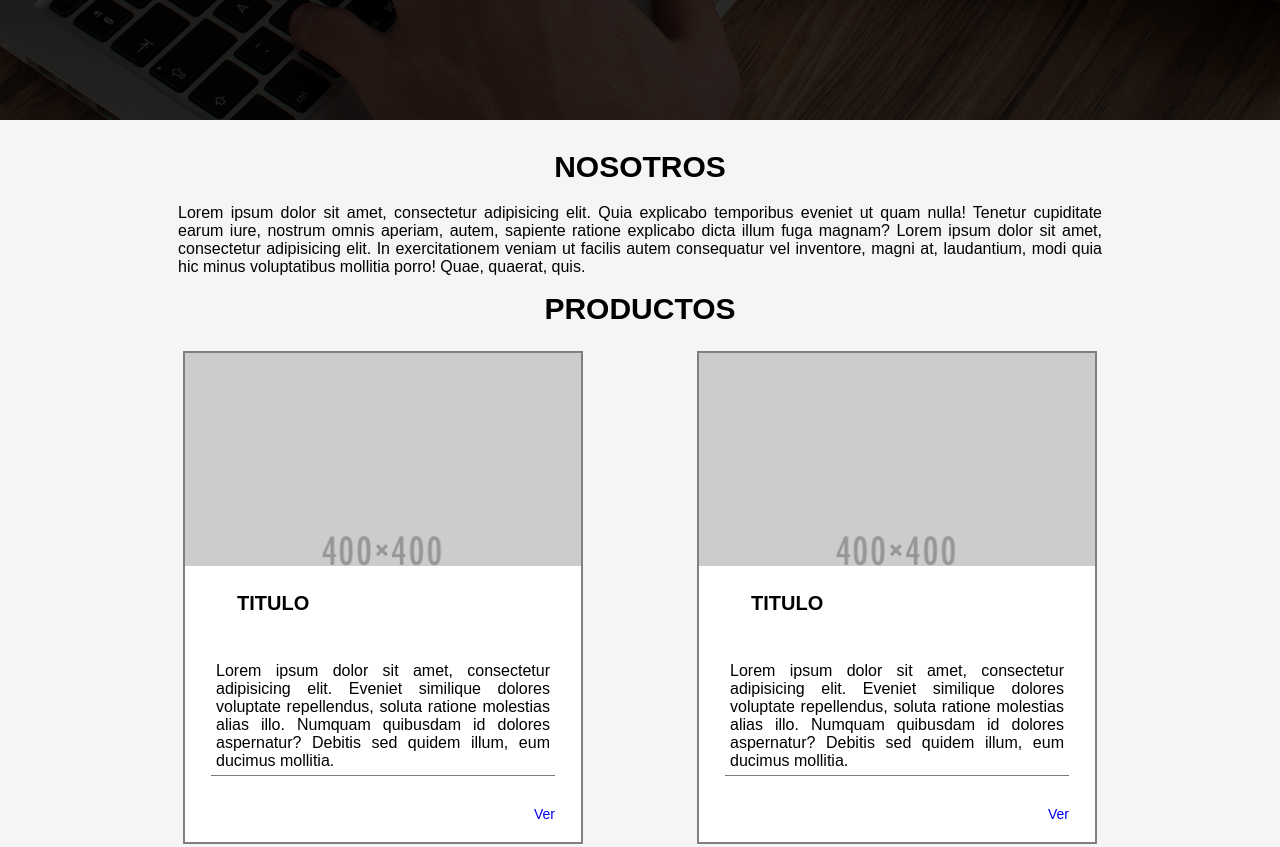
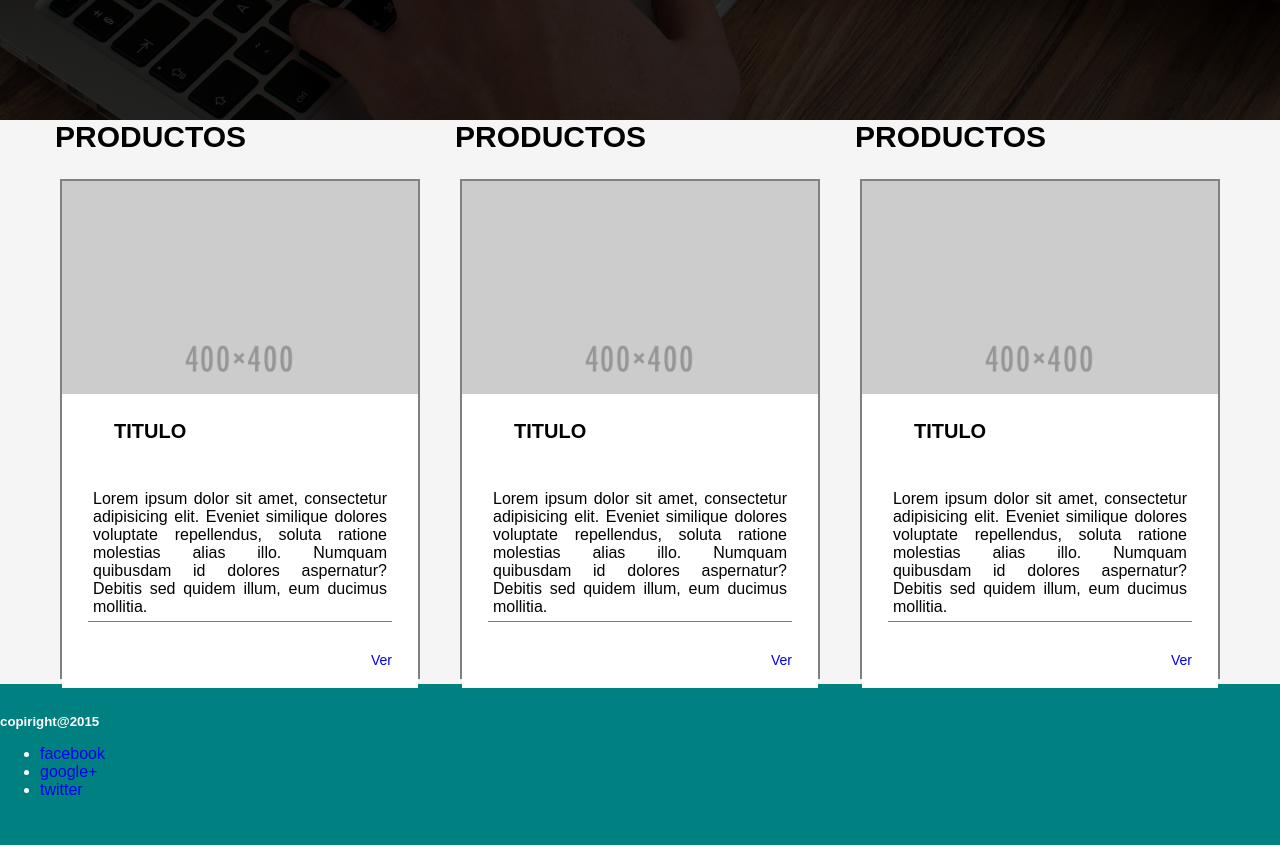
Before and after one commit to ljcampos/web-templates, a website: page index.html in a window 1280 px wide. Shown: the part 680-1527 px from the top of the page. Drawn offline with Linux system fonts and the light colour scheme.

Commit message:
Add section responsive

```diff
--- a/index.html
+++ b/index.html
@@ -26,19 +26,15 @@
 			lorem</h5>
 		</div>
 	</header>
-	<article>
-		<section>
+	<article class='grupo'>
+		<!-- <section class='caja'>
 			<h4 class='section-title'>Nosotros</h4>
 			<p class='section-content'>Lorem ipsum dolor sit amet, consectetur adipisicing elit. Quia explicabo temporibus eveniet ut quam nulla! Tenetur cupiditate earum iure, nostrum omnis aperiam, autem, sapiente ratione explicabo dicta illum fuga magnam?
 			Lorem ipsum dolor sit amet, consectetur adipisicing elit. In exercitationem veniam ut facilis autem consequatur vel inventore, magni at, laudantium, modi quia hic minus voluptatibus mollitia porro! Quae, quaerat, quis.</p>
 		</section>
-		<section>
+		<section class='caja'>
 			<h4 class='section-title'>Productos</h4>
 			<div class='section-content'>
-				<!-- <ul>
-					<li>Producto1</li>
-					<li>Producto 2</li>
-				</ul> -->
 				<div class='img-container'>
 					<div class='img-header'>
 						<img src="img/400x400.png" alt="...">
@@ -73,7 +69,52 @@
 			<div class='section-footer'>
 				<span><a href="#">ver todos</a></span>
 			</div>
-		</section>
+		</section> -->
+	  	<div class="caja lg-1-3 md-1-3 sm-1-3">
+	  		<h4 class='section-title'>Productos</h4>
+			<div class='section-content'>
+				<div class='img-container'>
+					<div class='img-header'>
+						<img src="img/400x400.png" alt="...">
+					</div>
+					<div class='img-body'>
+						<h5 class='img-body-title'>titulo</h5>
+						<p class='img-body-description'>Lorem ipsum dolor sit amet, consectetur adipisicing elit. Eveniet similique dolores voluptate repellendus, soluta ratione molestias alias illo. Numquam quibusdam id dolores aspernatur? Debitis sed quidem illum, eum ducimus mollitia.</p>
+						<a href="#" class='img-body-footer'>Ver</a>
+					</div>
+				</div>
+			</div>
+	  	</div>
+	  	<div class="caja lg-1-3 md-1-3 sm-1-3">
+	  		<h4 class='section-title'>Productos</h4>
+			<div class='section-content'>
+				<div class='img-container'>
+					<div class='img-header'>
+						<img src="img/400x400.png" alt="...">
+					</div>
+					<div class='img-body'>
+						<h5 class='img-body-title'>titulo</h5>
+						<p class='img-body-description'>Lorem ipsum dolor sit amet, consectetur adipisicing elit. Eveniet similique dolores voluptate repellendus, soluta ratione molestias alias illo. Numquam quibusdam id dolores aspernatur? Debitis sed quidem illum, eum ducimus mollitia.</p>
+						<a href="#" class='img-body-footer'>Ver</a>
+					</div>
+				</div>
+			</div>
+	  	</div>
+	  	<div class="caja lg-1-3 md-1-3 sm-1-3">
+	  		<h4 class='section-title'>Productos</h4>
+			<div class='section-content'>
+				<div class='img-container'>
+					<div class='img-header'>
+						<img src="img/400x400.png" alt="...">
+					</div>
+					<div class='img-body'>
+						<h5 class='img-body-title'>titulo</h5>
+						<p class='img-body-description'>Lorem ipsum dolor sit amet, consectetur adipisicing elit. Eveniet similique dolores voluptate repellendus, soluta ratione molestias alias illo. Numquam quibusdam id dolores aspernatur? Debitis sed quidem illum, eum ducimus mollitia.</p>
+						<a href="#" class='img-body-footer'>Ver</a>
+					</div>
+				</div>
+			</div>
+	  	</div>
 	</article>
 	<footer>
 		<h5>copiright@2015</h5>
--- a/scss/main.scss
+++ b/scss/main.scss
@@ -80,15 +80,12 @@ header {
 	}
 }
 
-article {
-	/*padding:100px 50px;*/
+/*article {
 	padding:30px 50px;
 	text-align:center;
 	width:80%;
 	margin:0px auto;
-	/*background: $sandy-brown;*/
 	& section {
-		/*background: $sandy-brown;*/
 		& .section-title {
 			font-size: 30px;
 			text-transform: uppercase;
@@ -110,6 +107,28 @@ article {
 				text-decoration: underline;
 			}
 		}
+	}
+}*/
+
+.section-title {
+	font-size: 30px;
+	text-transform: uppercase;
+}
+.section-content {
+	text-align: justify;
+	margin-top: 20px;
+}
+.section-footer {
+	text-align: right;
+	padding-top: 10px;
+	padding-bottom: 10px;
+	& a {
+		color: $black;
+		margin-right: 25px;
+	}
+	& a:hover {
+		color: $teal;
+		text-decoration: underline;
 	}
 }
 footer {
```
Also changed, not shown: css/main.css.
